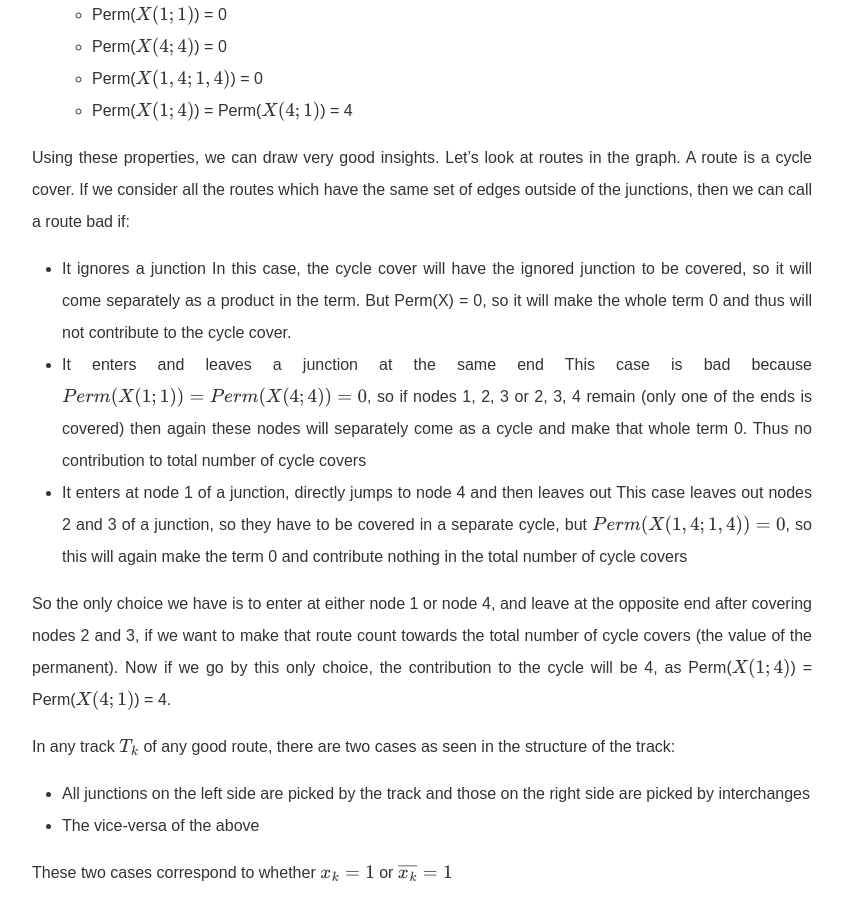
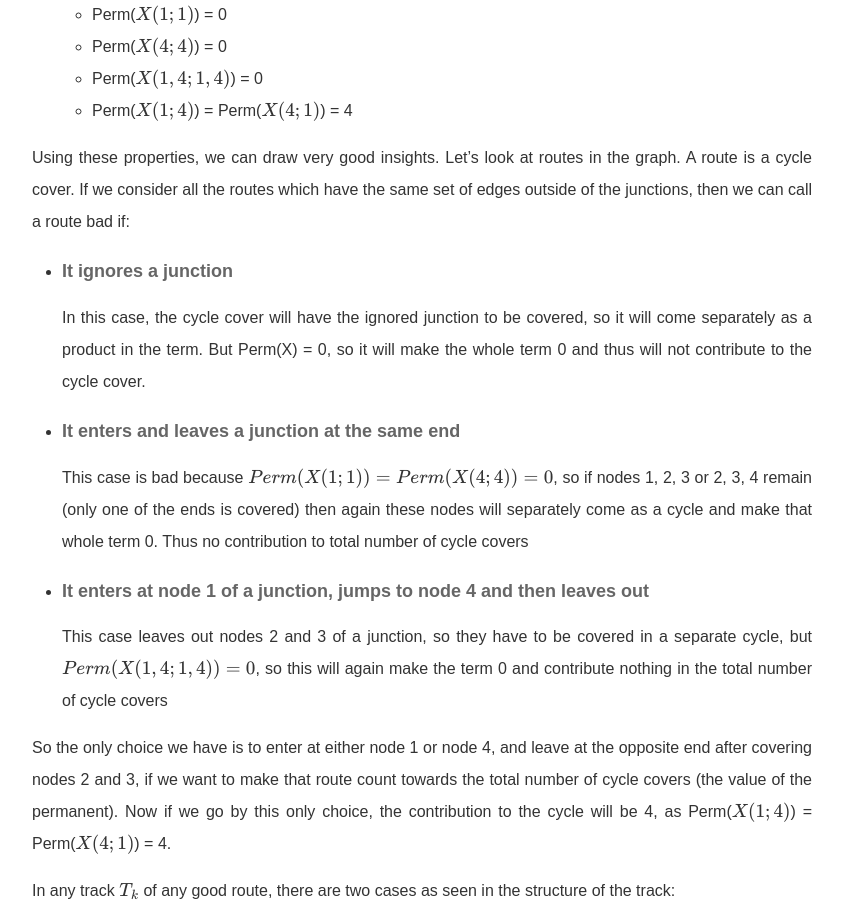
Before and after one commit to aseemrb/aseemrb.github.io, a Jekyll site: the page built from _posts/2016-03-23-sharp-p-problems.md, in a window 1280 px wide and 900 px high, scrolled down 4233 px. Shown: the whole window, without its empty margins (218-1061 px from the left). Built offline with Jekyll 4.4.1, drawn with Linux system fonts in a browser that asks for light colours; formulas are drawn with MathJax 3; comment, search, counter and statistics services are not loaded.

Commit message:
headings

```diff
--- a/_posts/2016-03-23-sharp-p-problems.md
+++ b/_posts/2016-03-23-sharp-p-problems.md
@@ -104,11 +104,11 @@ Why this matrix is valued exactly with these numbers will be clear as we proceed
 
 Using these properties, we can draw very good insights. Let's look at routes in the graph. A route is a cycle cover. If we consider all the routes which have the same set of edges outside of the junctions, then we can call a route bad if:
 
-- It ignores a junction
+- #### It ignores a junction
   In this case, the cycle cover will have the ignored junction to be covered, so it will come separately as a product in the term. But Perm(X) = 0, so it will make the whole term 0 and thus will not contribute to the cycle cover.
-- It enters and leaves a junction at the same end
+- #### It enters and leaves a junction at the same end
   This case is bad because $$Perm(X(1; 1)) = Perm(X(4; 4)) = 0$$, so if nodes 1, 2, 3 or 2, 3, 4 remain (only one of the ends is covered) then again these nodes will separately come as a cycle and make that whole term 0. Thus no contribution to total number of cycle covers
-- It enters at node 1 of a junction, directly jumps to node 4 and then leaves out
+- #### It enters at node 1 of a junction, jumps to node 4 and then leaves out
   This case leaves out nodes 2 and 3 of a junction, so they have to be covered in a separate cycle, but $$Perm(X(1,4; 1,4)) = 0$$, so this will again make the term 0 and contribute nothing in the total number of cycle covers
 
 So the only choice we have is to enter at either node 1 or node 4, and leave at the opposite end after covering nodes 2 and 3, if we want to make that route count towards the total number of cycle covers (the value of the permanent). Now if we go by this only choice, the contribution to the cycle will be 4, as Perm($$X(1; 4)$$) = Perm($$X(4; 1)$$) = 4.
```
